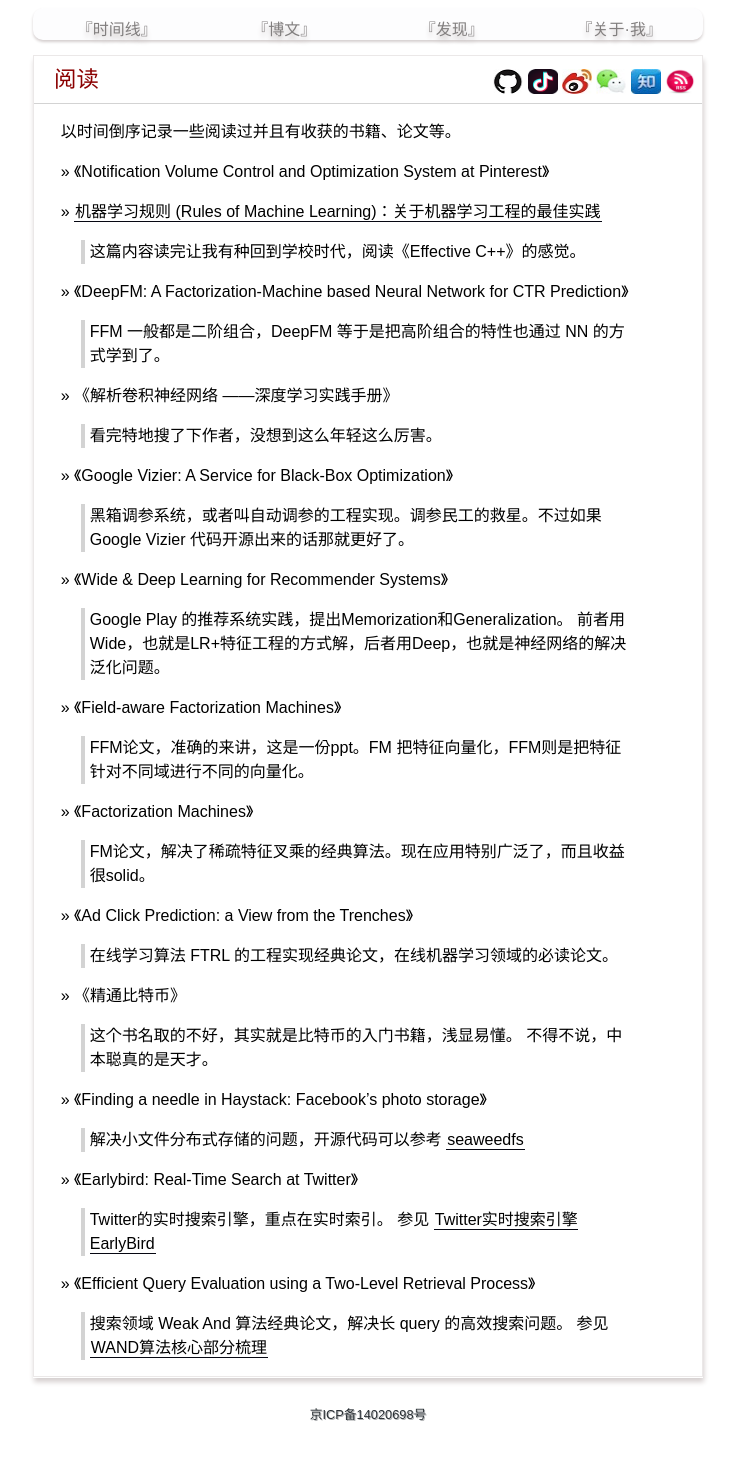
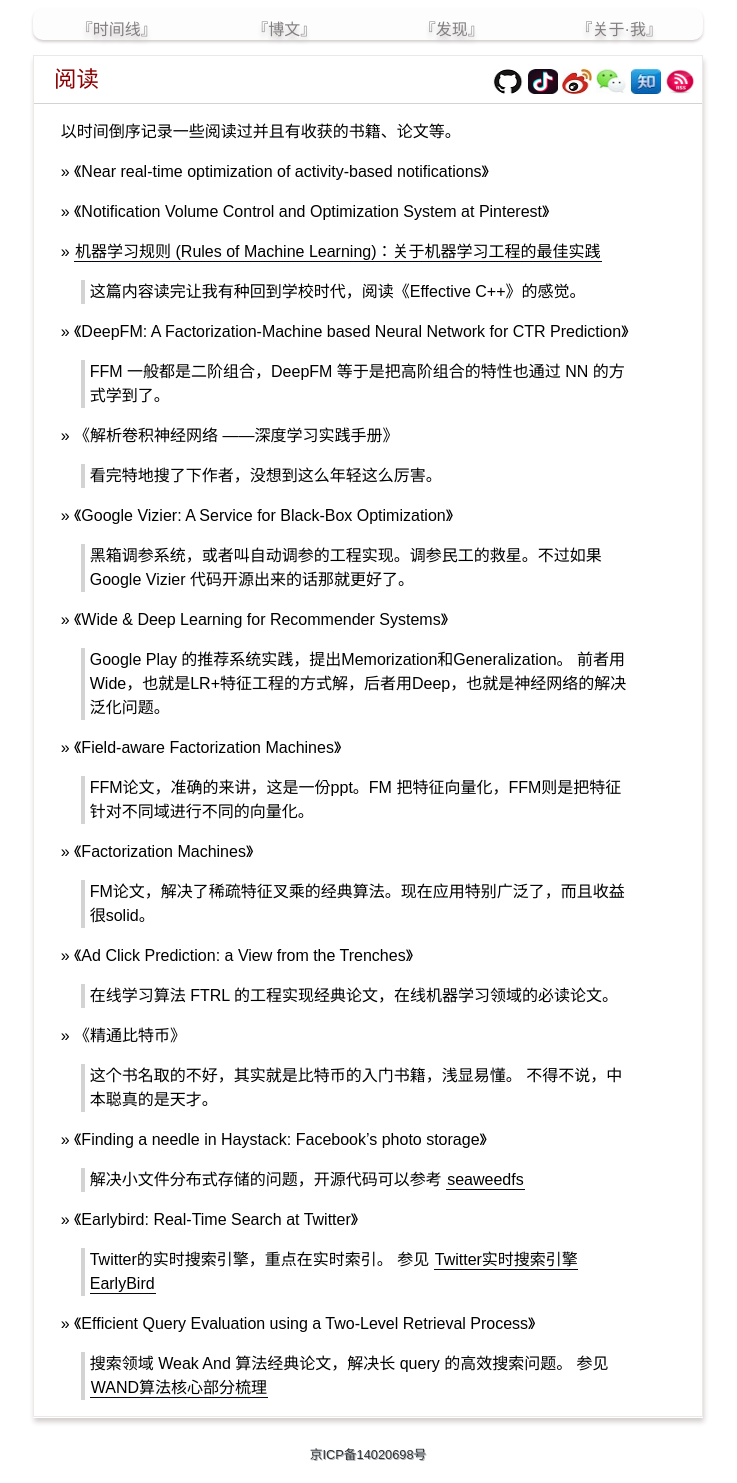
Before and after one commit to yanyiwu/blog, a Jekyll site: the page built from reading.md, in a window 1280 px wide. Shown: the whole page, without its empty margins (272-1009 px from the left). Built offline with Jekyll 4.4.1, drawn with Linux system fonts in a browser that asks for light colours; Markdown is read by kramdown in place of the engine named in the settings; comment, search, counter and statistics services are not loaded; before the commit the page ends 1443 px from its top, so only the background shows below that.

Commit message:
update reading

```diff
--- a/reading.md
+++ b/reading.md
@@ -4,6 +4,8 @@ title: 阅读
 ---
 
 以时间倒序记录一些阅读过并且有收获的书籍、论文等。
+
+&raquo; 《Near real-time optimization of activity-based notifications》
 
 &raquo; 《Notification Volume Control and Optimization System at Pinterest》
 
```
